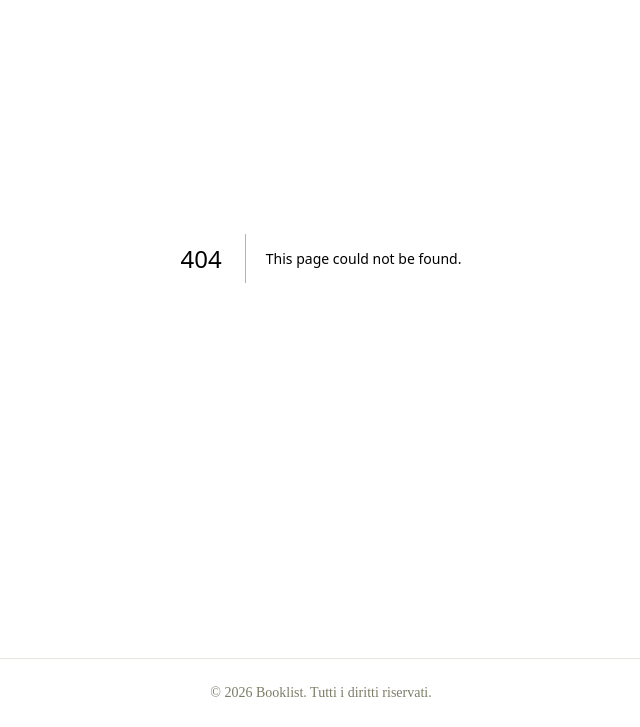
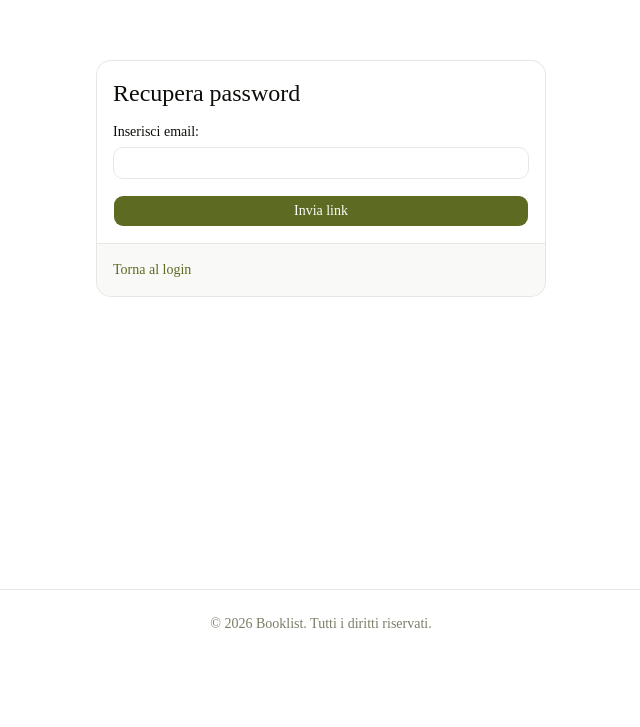
Before and after one commit to Vale3005/booklist, a Next.js app in the folder frontend/: page /forgot-password in a window 1280 px wide. Before the commit this address had no page. Shown: the part 142-869 px from the top of the page, without its empty margins (319-959 px from the left). After the commit the page ends 800 px from the top, so only its background shows below. Built offline with nearby package versions, Linux system fonts and the light colour scheme.

Commit message:
forgot password frontend

```diff
--- /dev/null
+++ b/frontend/app/forgot-password/page.js
@@ -0,0 +1,132 @@
+"use client";
+
+import Link from "next/link";
+import { useState } from "react";
+import { Button } from "@/components/ui/button";
+import { Input } from "@/components/ui/input";
+import { Label } from "@/components/ui/label";
+import {
+  Card,
+  CardContent,
+  CardFooter,
+  CardHeader,
+  CardTitle,
+} from "@/components/ui/card";
+
+const endPoint = "http://localhost:8000/api/forgot-password";
+
+export default function ForgotPassword() {
+  const [loading, setLoading] = useState(false);
+  const [errore, setErrore] = useState("");
+  const [errori, setErrori] = useState({});
+  const [email, setEmail] = useState("");
+  const [messaggio, setMessaggio] = useState("");
+
+  async function invia(e) {
+    e.preventDefault();
+    setLoading(true);
+    setErrore("");
+    setErrori({});
+    setMessaggio("");
+
+    try {
+      const res = await fetch(endPoint, {
+        method: "POST",
+        headers: {
+          Accept: "application/json", //così per errori non reindirizza in laravel ma json
+          "Content-Type": "application/json",
+        },
+        body: JSON.stringify({
+          email: email,
+        }),
+      });
+
+      const data = await res.json();
+
+      // Errori di validazione: Laravel manda { message, errors: { campo: [messaggi] } }
+      if (res.status === 422) {
+        setErrori(data.errors);
+        return;
+      }
+
+      // Altri errori (server, rete etc)
+      if (!res.ok) {
+        throw new Error(`HTTP ${res.status}: ${res.statusText}`);
+      }
+
+      //backend risponde sempre con lo stesso messaggio, che l'email esista o no
+      setMessaggio(data.message);
+      setEmail("");
+    } catch (err) {
+      setErrore(err.message);
+    } finally {
+      setLoading(false);
+    }
+  }
+
+  return (
+    <div className="flex min-h-[80vh] items-center justify-center px-4 py-10">
+      <Card className="w-full max-w-md">
+        <CardHeader>
+          <CardTitle className="text-2xl">Recupera password</CardTitle>
+        </CardHeader>
+
+        <CardContent>
+          <form onSubmit={invia} className="space-y-4">
+            <div className="space-y-2">
+              <Label htmlFor="forgot_email">Inserisci email:</Label>
+              <Input
+                id="forgot_email"
+                type="email"
+                value={email}
+                onChange={(e) => setEmail(e.target.value)}
+                autoComplete="email"
+              />
+              {errori.email && (
+                <p className="text-sm text-destructive">{errori.email[0]}</p>
+              )}
+            </div>
+
+            <Button type="submit" className="w-full" disabled={loading}>
+              {loading ? (
+                <>
+                  <span
+                    className="mr-2 inline-block size-4 animate-spin rounded-full border-2 border-current border-t-transparent"
+                    role="status"
+                    aria-hidden="true"
+                  ></span>
+                  Invio in corso...
+                </>
+              ) : (
+                "Invia link"
+              )}
+            </Button>
+
+            {errore && (
+              <div className="rounded-lg border border-destructive/50 bg-destructive/10 p-3 text-sm text-destructive">
+                <strong>Errore:</strong> {errore}
+              </div>
+            )}
+
+            {messaggio && (
+              <div className="rounded-lg border border-green-600/50 bg-green-600/10 p-3 text-sm text-green-700">
+                {messaggio}
+              </div>
+            )}
+          </form>
+        </CardContent>
+
+        <CardFooter>
+          <p className="text-sm text-muted-foreground">
+            <Link
+              href="/login"
+              className="font-medium text-primary hover:underline"
+            >
+              Torna al login
+            </Link>
+          </p>
+        </CardFooter>
+      </Card>
+    </div>
+  );
+}
--- a/frontend/app/login/page.js
+++ b/frontend/app/login/page.js
@@ -41,7 +41,6 @@ export default function Login() {
         body: JSON.stringify({
           login: login,
           password: password,
-
         }),
       });
 
@@ -96,7 +95,15 @@ export default function Login() {
             </div>
 
             <div className="space-y-2">
-              <Label htmlFor="exampleInputPassword">Inserisci password:</Label>
+              <div className="flex items-center justify-between">
+                <Label htmlFor="exampleInputPassword">Inserisci password:</Label>
+                <Link
+                  href="/forgot-password"
+                  className="text-sm text-primary hover:underline"
+                >
+                  Password dimenticata?
+                </Link>
+              </div>
               <PasswordInput
                 id="exampleInputPassword"
                 value={password}
@@ -134,7 +141,10 @@ export default function Login() {
         <CardFooter>
           <p className="text-sm text-muted-foreground">
             Non hai ancora un account?{" "}
-            <Link href="/register" className="font-medium text-primary hover:underline">
+            <Link
+              href="/register"
+              className="font-medium text-primary hover:underline"
+            >
               Registrati
             </Link>
           </p>
```
Also changed, not shown: frontend/app/reset-password/page.js (added).
